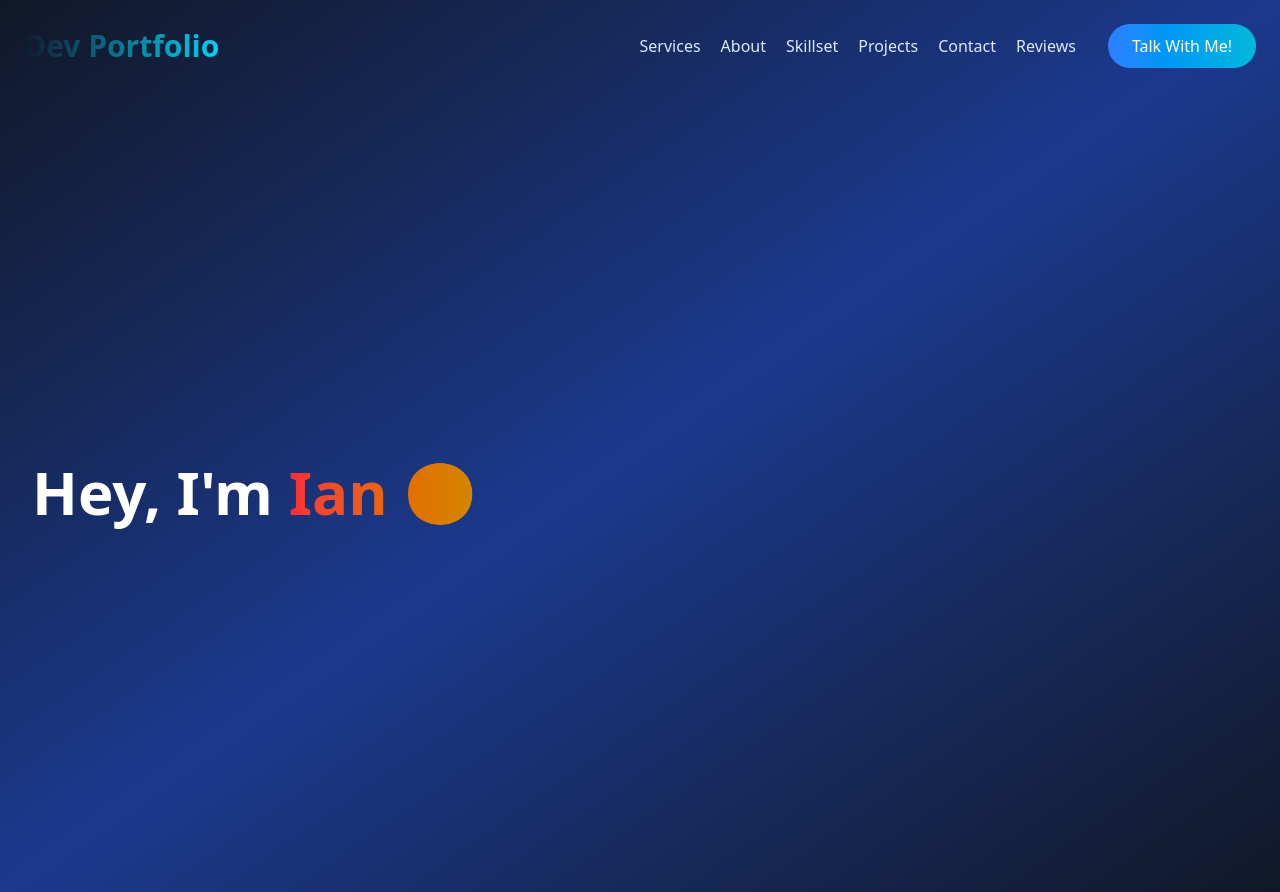
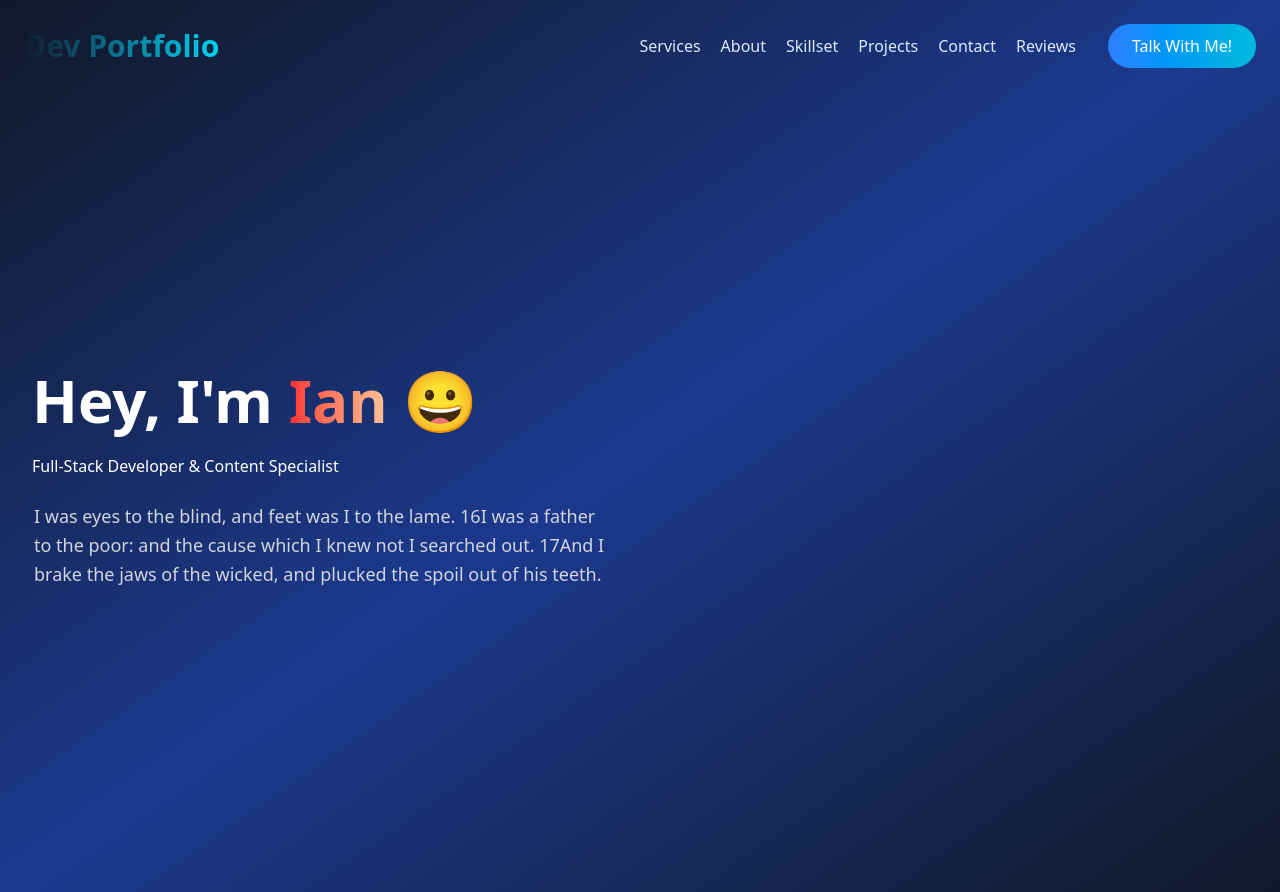
Before and after one commit to ttPuck/Portfolio, a Vue app: page / in a window 1280 px wide. Built offline with nearby package versions, Linux system fonts and the light colour scheme.

Commit message:
Update MeSection.vue

```diff
--- a/src/components/MeSection.vue
+++ b/src/components/MeSection.vue
@@ -1,35 +1,51 @@
 <template>
- <section class="relative w-full overflow-hidden min-h-screen
- flex items-center">
- <div class="w-full px-5 sm:px-8 md:px-12 lg:px-8 max-w-5xl
- lg:max-w-7xl mx-auto relative z-10">
+  <section
+    class="relative w-full overflow-hidden min-h-screen flex items-center"
+  >
+    <div
+      class="w-full px-5 sm:px-8 md:px-12 lg:px-8 max-w-5xl lg:max-w-7xl mx-auto relative z-10"
+    >
       <div class="grid lg:grid-cols-2 gap-10 xl:gap-14 items-center">
         <div class="flex flex-col md:mt-0 mt-20 justify-center">
-    <div class="text-white lg:text-left"
+          <div class="text-white lg:text-left" data-aos="fade-right">
+            <h1
+              class="text-white font-bold text-4xl md:text-5xl lg:text-6xl leading-tight"
+            >
+              Hey, I'm
+              <span
+                class="text-transparent bg-clip-text bg-linear-to-r from-red-500 to-orange-200"
+                >Ian </span
+              >😀
+            </h1>
+            <p
+              class="text-blue-200 font-medium text-lg md:text-xl mt-4"
               data-aos="fade-right"
+              data-aos-delay="80"
+            ></p>
+            <p>Full-Stack Developer & Content Specialist</p>
+          </div>
+          <p
+            class="text-gray-300 pt-6 text-center lg:text-left mx-auto max-w-xl text-lg leading-relaxed"
           >
-    <h1 class="text-white font-bold text-4xl
-    md:text-5xl lg:text-6xl leading-tight">
-    Hey, I'm <span
-    class="text-transparent bg-clip-text bg-linear-to-r
-    from-red-500 to-yellow-600"
-    >Ian 😀</span>
-    </h1>
-    </div>
+            I was eyes to the blind, and feet was I to the lame. 16I was a
+            father to the poor: and the cause which I knew not I searched out.
+            17And I brake the jaws of the wicked, and plucked the spoil out of
+            his teeth.
+          </p>
+          <div
+            class="flex items-center gap-4 pt-8 flex-col sm:flex-row sm:w-max sm:mx-auto lg:mx-0">
 
         </div>
-
         </div>
-
       </div>
-
+    </div>
   </section>
 </template>
 
 <script>
 export default {
   name: "MeSection",
-}
+};
 </script>
 
-<style ></style>
+<style></style>
```
Lines whose indentation alone changed are shown as unchanged.
